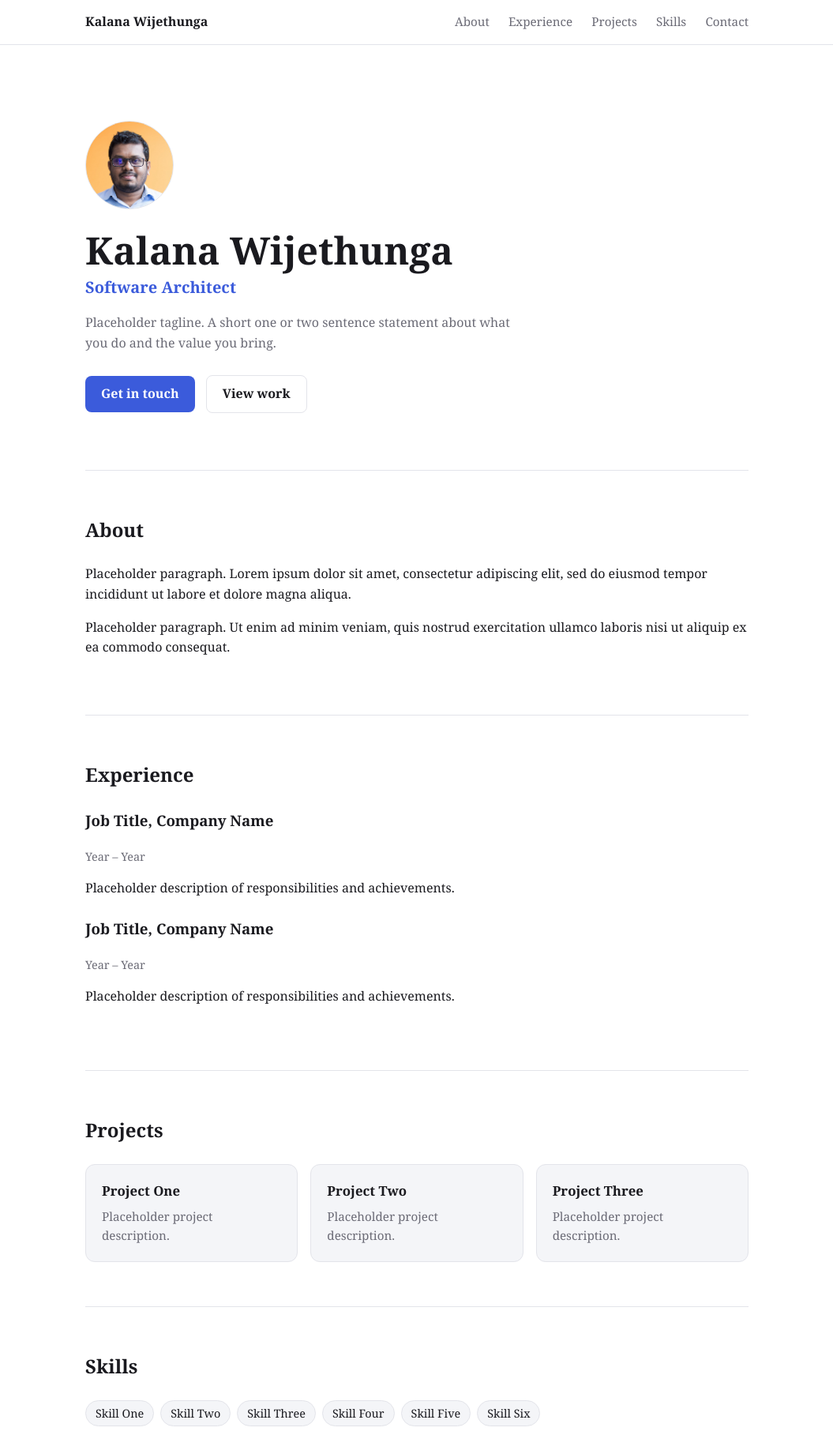
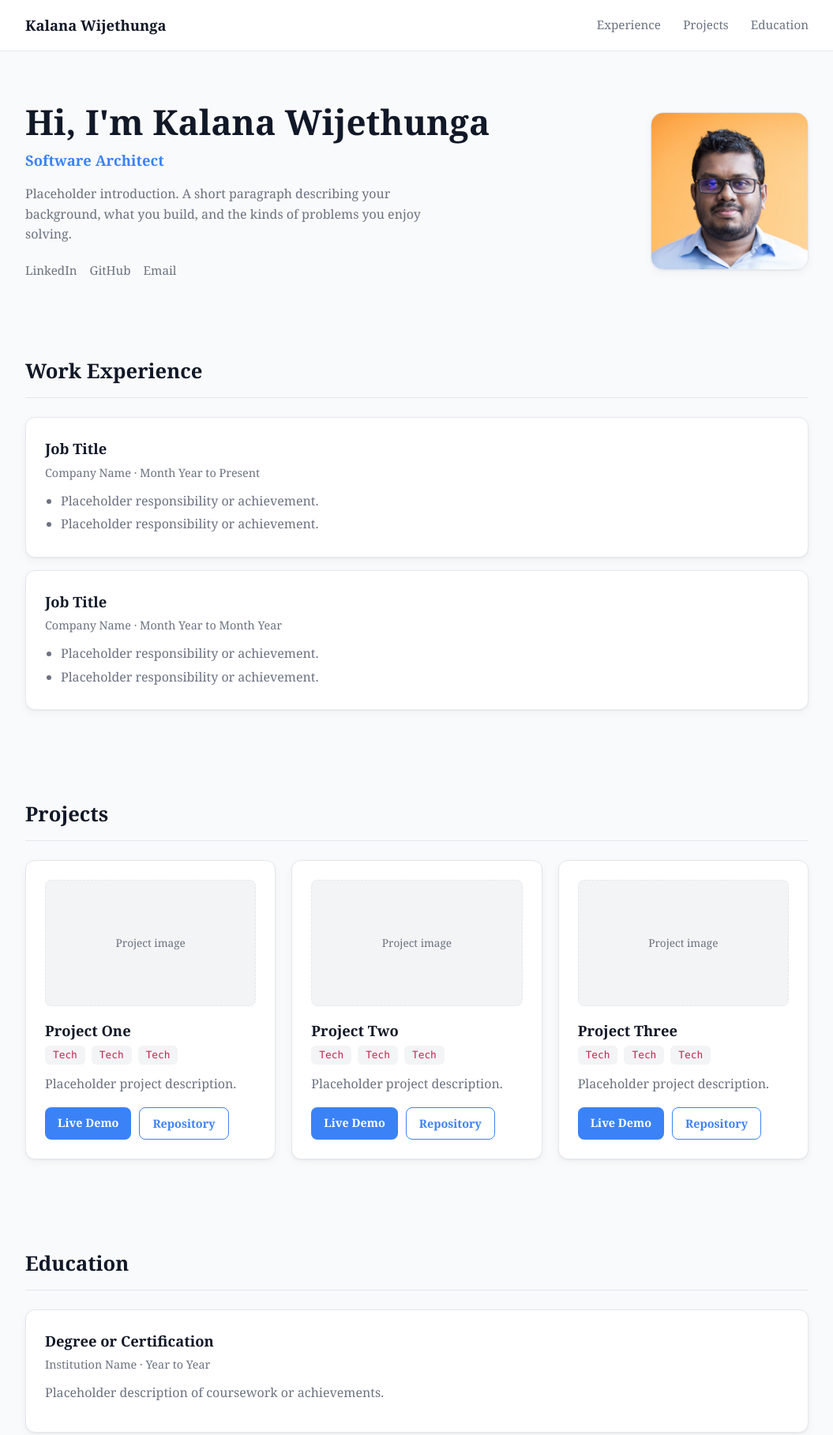
Before and after one commit to kalana/kalana.github.io, a plain HTML site: page index.html in a window 1280 px wide. Shown: the top 1817 px of the page at 79% size, without its empty margins (112-1167 px from the left). Drawn offline with Linux system fonts and the light colour scheme.

Commit message:
template adjustments

```diff
--- a/index.html
+++ b/index.html
@@ -4,25 +4,19 @@
   <meta charset="utf-8">
   <meta name="viewport" content="width=device-width, initial-scale=1">
   <title>Kalana Wijethunga | Software Architect</title>
-  <meta name="description" content="Placeholder description for Kalana Wijethunga, Software Architect.">
+  <meta name="description" content="Placeholder profile for Kalana Wijethunga, Software Architect.">
   <style>
     :root {
-      --bg: #ffffff;
-      --fg: #1a1a1f;
-      --muted: #6b6b76;
-      --accent: #3b5bdb;
-      --card: #f4f5f8;
-      --border: #e3e4ea;
-    }
-    @media (prefers-color-scheme: dark) {
-      :root {
-        --bg: #0f1014;
-        --fg: #ececf1;
-        --muted: #9a9aa6;
-        --accent: #7c93ff;
-        --card: #181a21;
-        --border: #272a33;
-      }
+      --bg: #f9fafb;
+      --surface: #ffffff;
+      --fg: #111827;
+      --muted: #6b7280;
+      --accent: #3b82f6;
+      --border: #e5e7eb;
+      --tag-bg: #f3f4f6;
+      --tag-fg: #c7254e;
+      --shadow: 0 1px 2px rgba(0, 0, 0, 0.05), 0 4px 12px rgba(0, 0, 0, 0.04);
+      --serif: Georgia, "Iowan Old Style", "Palatino Linotype", "Times New Roman", serif;
     }
     * { box-sizing: border-box; }
     html { scroll-behavior: smooth; }
@@ -30,136 +24,217 @@
       margin: 0;
       background: var(--bg);
       color: var(--fg);
-      font-family: Georgia, "Iowan Old Style", "Palatino Linotype", "Times New Roman", serif;
+      font-family: var(--serif);
       line-height: 1.6;
     }
     a { color: var(--accent); text-decoration: none; }
     a:hover { text-decoration: underline; }
-    .wrap { max-width: 880px; margin: 0 auto; padding: 0 20px; }
+    .container { max-width: 1024px; margin: 0 auto; padding: 0 16px; }
 
-    header.nav {
-      position: sticky; top: 0;
-      background: var(--bg);
+    /* Header */
+    header.site {
+      position: sticky; top: 0; z-index: 10;
+      background: var(--surface);
       border-bottom: 1px solid var(--border);
-      z-index: 10;
     }
-    header.nav .wrap {
+    header.site .container {
       display: flex; justify-content: space-between; align-items: center;
-      height: 56px;
+      height: 64px; flex-wrap: wrap;
     }
-    .brand { font-weight: 700; color: var(--fg); }
-    nav a { margin-left: 20px; color: var(--muted); font-size: 0.95rem; }
-    nav a:hover { color: var(--fg); text-decoration: none; }
+    .logo { font-weight: 700; color: var(--fg); font-size: 1.15rem; }
+    .logo:hover { text-decoration: none; }
+    nav.main a {
+      margin-left: 24px; color: var(--muted); font-size: 0.95rem;
+    }
+    nav.main a:hover { color: var(--fg); text-decoration: none; }
 
-    .hero { padding: 96px 0 72px; }
-    .avatar {
-      width: 112px; height: 112px; border-radius: 50%;
+    /* Hero */
+    .hero {
+      padding: 64px 0 48px;
+      display: grid; gap: 32px;
+      grid-template-columns: 1fr;
+      align-items: center;
+    }
+    .hero-photo {
+      width: 200px; height: 200px; border-radius: 16px;
       object-fit: cover; object-position: center top;
-      background: var(--card); border: 1px solid var(--border);
-      display: block; margin-bottom: 24px;
+      border: 1px solid var(--border);
+      box-shadow: var(--shadow);
     }
-    .hero h1 { font-size: clamp(2rem, 6vw, 3rem); margin: 0 0 4px; line-height: 1.15; }
-    .hero .title { font-size: 1.25rem; color: var(--accent); margin: 0 0 16px; font-weight: 600; }
-    .hero p { color: var(--muted); max-width: 560px; margin: 0 0 28px; }
+    .hero h1 { font-size: clamp(2rem, 5vw, 2.75rem); margin: 0 0 8px; line-height: 1.15; }
+    .hero .role { color: var(--accent); font-weight: 600; font-size: 1.15rem; margin: 0 0 16px; }
+    .hero p.bio { color: var(--muted); max-width: 560px; margin: 0 0 20px; }
+    .socials { display: flex; gap: 16px; font-size: 0.95rem; }
+    .socials a { color: var(--muted); }
+    .socials a:hover { color: var(--accent); }
+    @media (min-width: 768px) {
+      .hero { grid-template-columns: 1fr 220px; }
+      .hero-photo { order: 2; justify-self: end; }
+    }
+
+    /* Sections */
+    section { padding: 48px 0; }
+    section > .container > h2 {
+      font-size: 1.6rem; margin: 0 0 24px;
+      padding-bottom: 12px; border-bottom: 1px solid var(--border);
+    }
+
+    /* Cards */
+    .card {
+      background: var(--surface); border: 1px solid var(--border);
+      border-radius: 12px; padding: 24px; box-shadow: var(--shadow);
+      margin-bottom: 16px;
+    }
+    .card h3 { margin: 0 0 4px; font-size: 1.15rem; }
+    .card .meta { color: var(--muted); font-size: 0.9rem; margin-bottom: 12px; }
+    .card p { margin: 0 0 12px; color: var(--muted); }
+    .card ul { margin: 0; padding-left: 20px; color: var(--muted); }
+    .card ul li { margin-bottom: 4px; }
+
+    .project-grid {
+      display: grid; gap: 20px;
+      grid-template-columns: repeat(auto-fit, minmax(260px, 1fr));
+    }
+    .project-thumb {
+      height: 160px; border-radius: 8px; background: var(--tag-bg);
+      border: 1px dashed var(--border);
+      display: flex; align-items: center; justify-content: center;
+      color: var(--muted); font-size: 0.85rem; margin-bottom: 16px;
+    }
+    .tags { display: flex; flex-wrap: wrap; gap: 8px; margin-bottom: 12px; }
+    .tags span {
+      background: var(--tag-bg); color: var(--tag-fg);
+      padding: 2px 10px; border-radius: 6px; font-size: 0.8rem;
+      font-family: ui-monospace, Menlo, Consolas, monospace;
+    }
+    .btn-row { display: flex; gap: 10px; flex-wrap: wrap; margin-top: 16px; }
     .btn {
-      display: inline-block; padding: 10px 20px; border-radius: 8px;
-      background: var(--accent); color: var(--bg); font-weight: 600; margin-right: 10px;
+      display: inline-block; padding: 8px 16px; border-radius: 8px;
+      font-size: 0.9rem; font-weight: 600;
+      background: var(--accent); color: #fff;
     }
-    .btn.ghost { background: transparent; color: var(--fg); border: 1px solid var(--border); }
     .btn:hover { text-decoration: none; opacity: 0.9; }
+    .btn.outline { background: transparent; color: var(--accent); border: 1px solid var(--accent); }
 
-    section { padding: 56px 0; border-top: 1px solid var(--border); }
-    section h2 { font-size: 1.5rem; margin: 0 0 24px; }
-    .grid { display: grid; gap: 16px; grid-template-columns: repeat(auto-fit, minmax(240px, 1fr)); }
-    .card {
-      background: var(--card); border: 1px solid var(--border);
-      border-radius: 12px; padding: 20px;
+    /* Footer */
+    footer.site {
+      background: var(--surface); border-top: 1px solid var(--border);
+      padding: 24px 0; color: var(--muted); font-size: 0.9rem;
     }
-    .card h3 { margin: 0 0 6px; font-size: 1.05rem; }
-    .card p { margin: 0; color: var(--muted); font-size: 0.95rem; }
-    .tags { display: flex; flex-wrap: wrap; gap: 8px; }
-    .tags span {
-      background: var(--card); border: 1px solid var(--border);
-      padding: 4px 12px; border-radius: 999px; font-size: 0.9rem;
-    }
-    .job { margin-bottom: 24px; }
-    .job .meta { color: var(--muted); font-size: 0.9rem; }
-
-    footer { padding: 32px 0 48px; border-top: 1px solid var(--border); color: var(--muted); font-size: 0.9rem; }
+    footer.site .container { display: flex; justify-content: space-between; flex-wrap: wrap; gap: 8px; }
   </style>
 </head>
 <body>
-  <header class="nav">
-    <div class="wrap">
-      <a class="brand" href="#top">Kalana Wijethunga</a>
-      <nav>
-        <a href="#about">About</a>
+  <header class="site">
+    <div class="container">
+      <a class="logo" href="#top">Kalana Wijethunga</a>
+      <nav class="main">
         <a href="#experience">Experience</a>
         <a href="#projects">Projects</a>
-        <a href="#skills">Skills</a>
-        <a href="#contact">Contact</a>
+        <a href="#education">Education</a>
       </nav>
     </div>
   </header>
 
   <main id="top">
-    <div class="wrap">
+    <div class="container">
       <div class="hero">
-        <img class="avatar" src="assets/profile.jpg" alt="Kalana Wijethunga">
-        <h1>Kalana Wijethunga</h1>
-        <p class="title">Software Architect</p>
-        <p>Placeholder tagline. A short one or two sentence statement about what you do and the value you bring.</p>
-        <a class="btn" href="#contact">Get in touch</a>
-        <a class="btn ghost" href="#projects">View work</a>
+        <div>
+          <h1>Hi, I'm Kalana Wijethunga</h1>
+          <p class="role">Software Architect</p>
+          <p class="bio">Placeholder introduction. A short paragraph describing your background, what you build, and the kinds of problems you enjoy solving.</p>
+          <div class="socials">
+            <a href="#">LinkedIn</a>
+            <a href="#">GitHub</a>
+            <a href="mailto:you@example.com">Email</a>
+          </div>
+        </div>
+        <img class="hero-photo" src="assets/profile.jpg" alt="Kalana Wijethunga">
+      </div>
     </div>
 
-      <section id="about">
-        <h2>About</h2>
-        <p>Placeholder paragraph. Lorem ipsum dolor sit amet, consectetur adipiscing elit, sed do eiusmod tempor incididunt ut labore et dolore magna aliqua.</p>
-        <p>Placeholder paragraph. Ut enim ad minim veniam, quis nostrud exercitation ullamco laboris nisi ut aliquip ex ea commodo consequat.</p>
-      </section>
-
     <section id="experience">
-        <h2>Experience</h2>
-        <div class="job">
-          <h3>Job Title, Company Name</h3>
-          <div class="meta">Year – Year</div>
-          <p>Placeholder description of responsibilities and achievements.</p>
+      <div class="container">
+        <h2>Work Experience</h2>
+        <div class="card">
+          <h3>Job Title</h3>
+          <div class="meta">Company Name · Month Year to Present</div>
+          <ul>
+            <li>Placeholder responsibility or achievement.</li>
+            <li>Placeholder responsibility or achievement.</li>
+          </ul>
         </div>
-        <div class="job">
-          <h3>Job Title, Company Name</h3>
-          <div class="meta">Year – Year</div>
-          <p>Placeholder description of responsibilities and achievements.</p>
+        <div class="card">
+          <h3>Job Title</h3>
+          <div class="meta">Company Name · Month Year to Month Year</div>
+          <ul>
+            <li>Placeholder responsibility or achievement.</li>
+            <li>Placeholder responsibility or achievement.</li>
+          </ul>
+        </div>
       </div>
     </section>
 
     <section id="projects">
+      <div class="container">
         <h2>Projects</h2>
-        <div class="grid">
-          <div class="card"><h3>Project One</h3><p>Placeholder project description.</p></div>
-          <div class="card"><h3>Project Two</h3><p>Placeholder project description.</p></div>
-          <div class="card"><h3>Project Three</h3><p>Placeholder project description.</p></div>
+        <div class="project-grid">
+          <article class="card">
+            <div class="project-thumb">Project image</div>
+            <h3>Project One</h3>
+            <div class="tags"><span>Tech</span><span>Tech</span><span>Tech</span></div>
+            <p>Placeholder project description.</p>
+            <div class="btn-row">
+              <a class="btn" href="#">Live Demo</a>
+              <a class="btn outline" href="#">Repository</a>
+            </div>
+          </article>
+          <article class="card">
+            <div class="project-thumb">Project image</div>
+            <h3>Project Two</h3>
+            <div class="tags"><span>Tech</span><span>Tech</span><span>Tech</span></div>
+            <p>Placeholder project description.</p>
+            <div class="btn-row">
+              <a class="btn" href="#">Live Demo</a>
+              <a class="btn outline" href="#">Repository</a>
+            </div>
+          </article>
+          <article class="card">
+            <div class="project-thumb">Project image</div>
+            <h3>Project Three</h3>
+            <div class="tags"><span>Tech</span><span>Tech</span><span>Tech</span></div>
+            <p>Placeholder project description.</p>
+            <div class="btn-row">
+              <a class="btn" href="#">Live Demo</a>
+              <a class="btn outline" href="#">Repository</a>
+            </div>
+          </article>
+        </div>
       </div>
     </section>
 
-      <section id="skills">
-        <h2>Skills</h2>
-        <div class="tags">
-          <span>Skill One</span><span>Skill Two</span><span>Skill Three</span>
-          <span>Skill Four</span><span>Skill Five</span><span>Skill Six</span>
+    <section id="education">
+      <div class="container">
+        <h2>Education</h2>
+        <div class="card">
+          <h3>Degree or Certification</h3>
+          <div class="meta">Institution Name · Year to Year</div>
+          <p>Placeholder description of coursework or achievements.</p>
+        </div>
+        <div class="card">
+          <h3>Degree or Certification</h3>
+          <div class="meta">Institution Name · Year to Year</div>
+          <p>Placeholder description of coursework or achievements.</p>
+        </div>
       </div>
     </section>
-
-      <section id="contact">
-        <h2>Contact</h2>
-        <p>Placeholder call to action. <a href="mailto:you@example.com">you@example.com</a></p>
-        <p><a href="#">LinkedIn</a> · <a href="#">GitHub</a> · <a href="#">X</a></p>
-      </section>
-    </div>
   </main>
 
-  <footer>
-    <div class="wrap">© 2026 Kalana Wijethunga. All rights reserved.</div>
+  <footer class="site">
+    <div class="container">
+      <span>© 2026 Kalana Wijethunga. All rights reserved.</span>
+      <span>Placeholder footer note</span>
+    </div>
   </footer>
 </body>
 </html>
```
Lines whose indentation alone changed are shown as unchanged.
